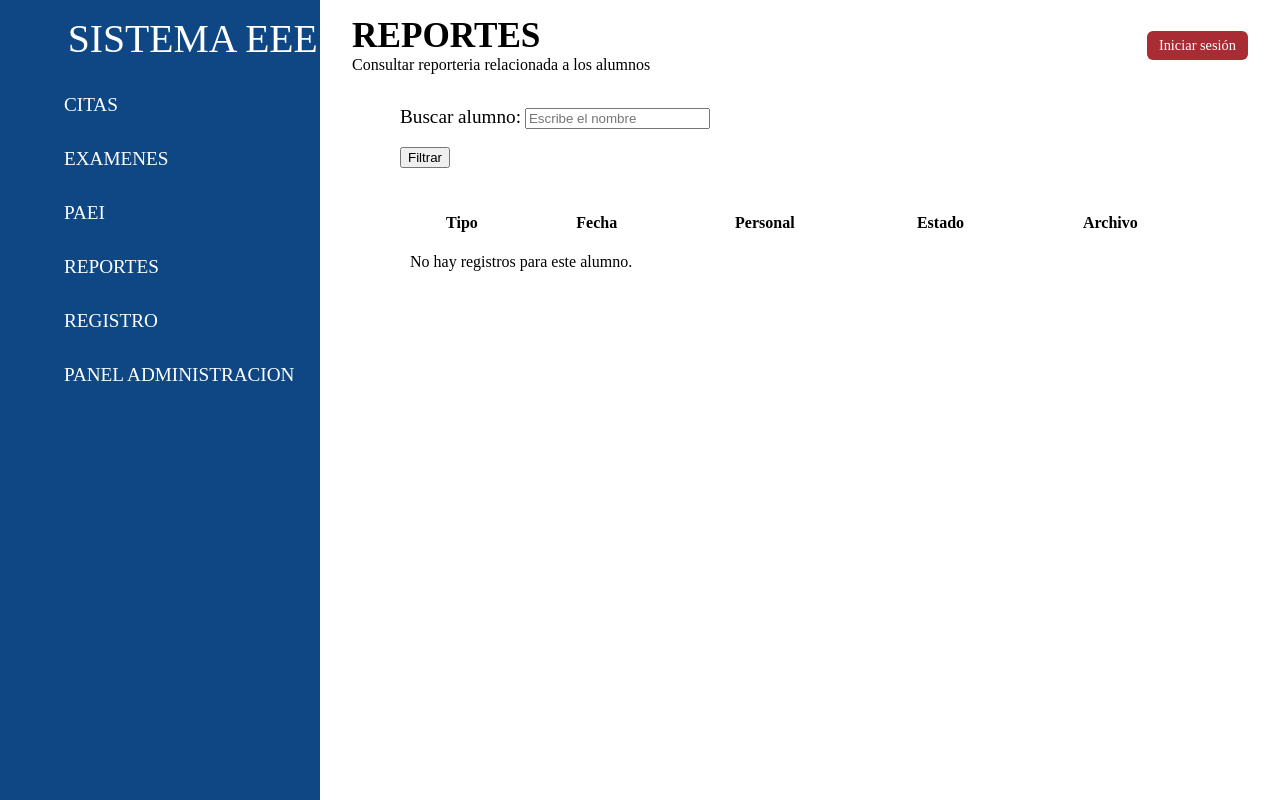
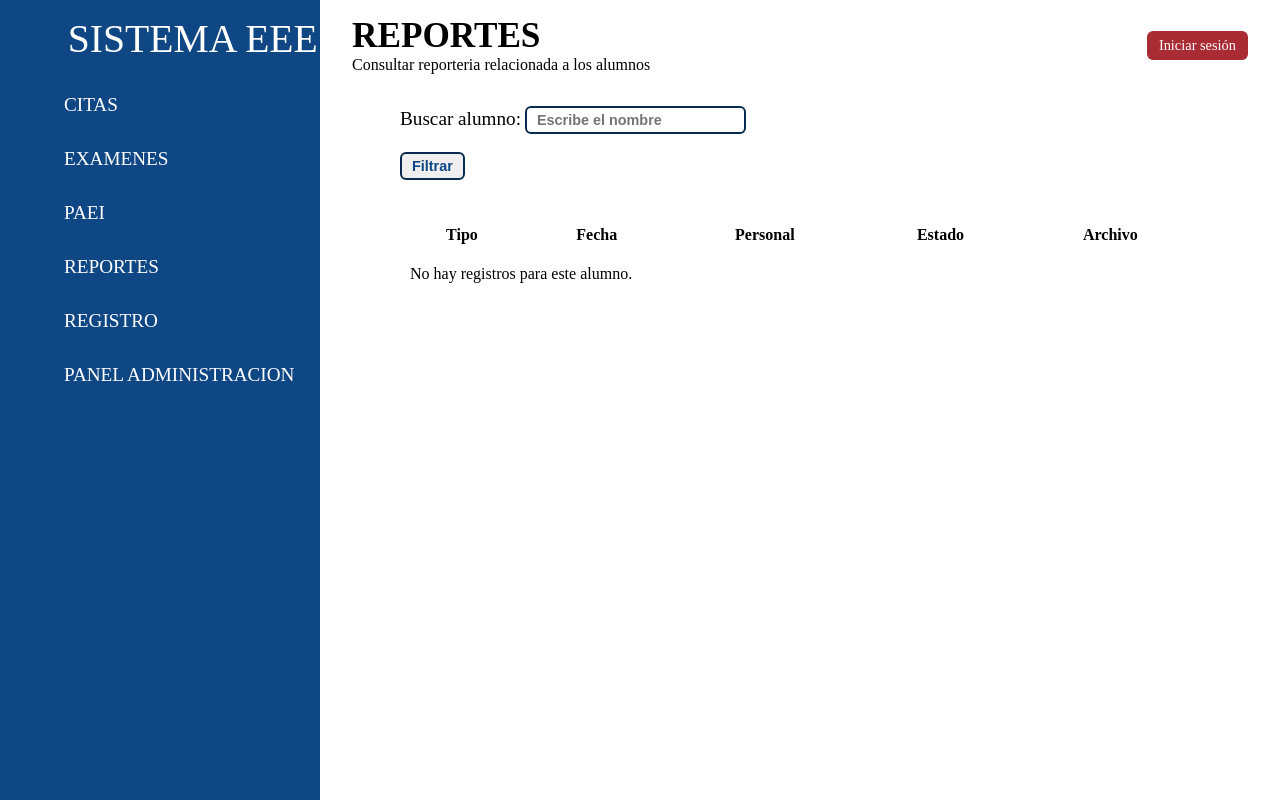
Before and after one commit to Javierhdz307/Sistema_EEE, a Django app: page /paei/historial/ in a window 1280 px wide. Run offline with Django 5.2, Linux system fonts and the light colour scheme; some libraries are stand-ins or nearby versions.

Commit message:
Modulo PAEI

```diff
--- a/templates/paginas/reportes.html
+++ b/templates/paginas/reportes.html
@@ -9,7 +9,7 @@
 {% block modulo %}
 <div class="contenedor2">
     <label for="buscarAlumno">Buscar alumno:</label>
-    <input type="text" id="buscarAlumno" class="form-control" placeholder="Escribe el nombre">
+    <input type="text" id="buscarAlumno" class="btn-editar" placeholder="Escribe el nombre">
 
     <div id="resultadosBusqueda" class="lista-resultados"></div>
 
@@ -17,7 +17,7 @@
 
     <form method="GET" id="formFiltro">
         <input type="hidden" name="alumno_id" id="alumno_id">
-        <button type="submit" class="btn btn-primary">Filtrar</button>
+        <button type="submit" class="btn-editar">Filtrar</button>
     </form>
 
     <br><br>
@@ -41,11 +41,11 @@
             <td>{{ item.personal }}</td>
             <td>
                 {% if item.estado == "realizado" %}
-                    <span class="badge bg-success">Realizado</span>
+                    <span class="estado activo">Realizado</span>
                 {% elif item.estado == "pendiente" %}
-                    <span class="badge bg-warning">Pendiente</span>
+                    <span class="estado inactivo">Pendiente</span>
                 {% else %}
-                    <span class="badge bg-danger">Desactualizado</span>
+                    <span class="estado inactivo">Desactualizado</span>
                 {% endif %}
             </td>
 
```
